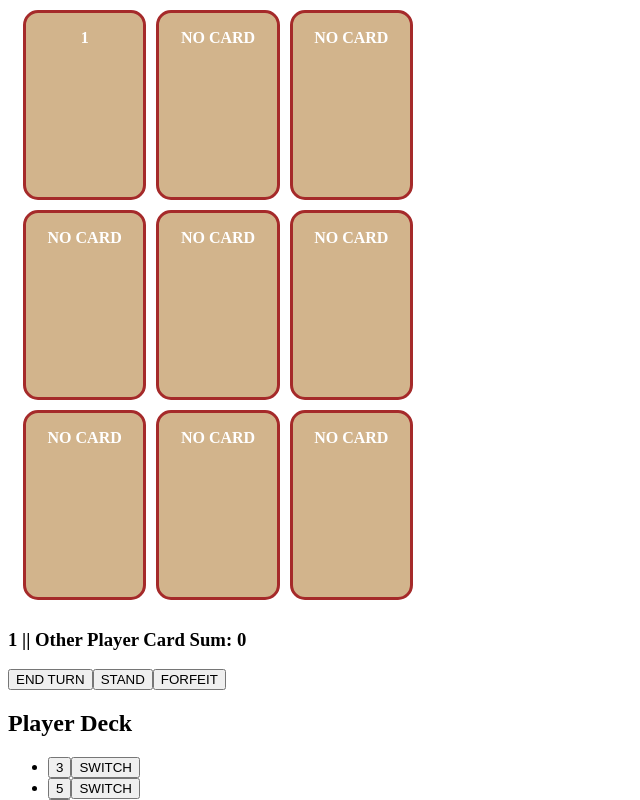
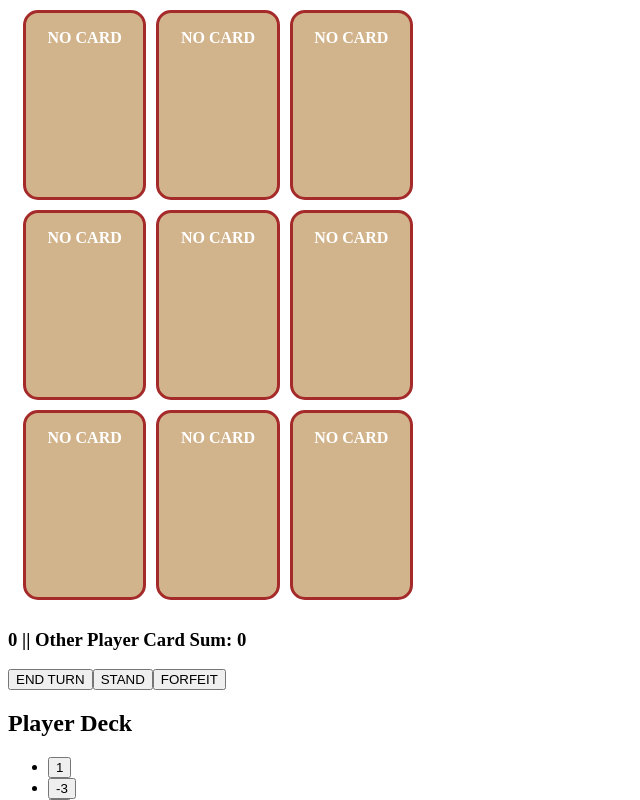
Before and after one commit to alexander-ye/pazaak, a React (Create React App) app: page / in a window 1280 px wide. Both pictures are taken after a click on the button "START GAME". Shown: the top 800 px of the page, without its empty margins (0-640 px from the left). Built offline with nearby package versions, Linux system fonts and the light colour scheme.

Commit message:
Starting to integrate classes with react rendering

```diff
--- a/src/classes/card.js
+++ b/src/classes/card.js
@@ -5,6 +5,7 @@
     this.signSwitchable = signSwitchable;
     this.kind = kind;
     this.special = special;
+    this.played = false;
   }
   getValue() {
     return this.value;
--- a/src/classes/deck.js
+++ b/src/classes/deck.js
@@ -5,14 +5,24 @@
     this.remainingCards = cards;
     this.playedCards = [];
   }
+  getCards() {
+    return this.cards;
+  }
   getSize() {
     return this.size;
+  }
+
+  playNextCard() {
+    const cardToPlay = this.cards.pop();
+    this.size = this.cards.length;
+    this.playedCards = [...this.playedCards, cardToPlay];
+    return cardToPlay;
   }
   shuffleCards() {
     // Fisher-Yates (aka Knuth) Shuffle
     const deckCopy = [...this.cards];
     let currentIndex = this.size;
-    randomIndex;
+    let randomIndex;
 
     // While elements exist to shuffle
     while (currentIndex != 0) {
--- a/src/classes/game.js
+++ b/src/classes/game.js
@@ -2,14 +2,34 @@
 import Deck from "./deck";
 import Player from "./player";
 
-class Game {
-  constructor(players) {
-    this.player = players;
+export default class Game {
+  constructor() {
+    this.players = [];
+    this.mainDeck = [];
   }
+
+  getMainDeck() {
+    return this.mainDeck;
+  }
+
+  resetPlayers() {
+    this.players.map((player) => player.reset());
+  }
+
   generateMainDeck() {
     let out = [1, 2, 3, 4, 5, 6, 7, 8, 9, 10].flatMap((i) => [i, i, i, i]);
     out.map((i) => new Card(i, "plus", false, "mainDeck", null));
-    return out;
+    this.mainDeck = new Deck(out);
+  }
+
+  prepNewRound() {
+    this.resetPlayers();
+    this.generateMainDeck();
+  }
+
+  prepNewGame() {
+    this.resetPlayers();
+    this.generateMainDeck();
   }
 }
 
--- a/src/classes/player.js
+++ b/src/classes/player.js
@@ -1,4 +1,5 @@
 import Card from "./card";
+import Deck from "./deck";
 
 export default class Player {
   constructor(id, name, score, cardSum, sideDeck) {
@@ -7,6 +8,10 @@
     this.score = score;
     this.cardSum = cardSum;
     this.sideDeck = sideDeck;
+    this.hand = [];
+    this.standing = false;
+    this.bust = false;
+    this.winRound = false;
   }
   getScore() {
     return this.score;
@@ -20,31 +25,34 @@
   setCardSum(m) {
     this.cardSum = m;
   }
-  gameReset() {
+  reset() {
     this.score = 0;
     this.cardSum = 0;
+    this.sideDeck = [];
+    this.hand = [];
+    this.standing = false;
+    this.bust = false;
+    this.winRound = false;
   }
   roundReset() {
     this.cardSum = 0;
   }
   generateSideDeck() {
-    let out = [1, 2, 3, 4, 5, 6].flatMap((i) => [i, -i]);
-    // Normal positive and negative 1-6 cards
-    out.map(
-      (i) => new Card(i, i < 0 ? "minus" : "plus", false, "sideDeck", null)
-    );
+    let out = [1, 2, 3, 4, 5, 6].flatMap((i) => [
+      // Plus cards
+      new Card(i, "plus", false, "sideDeck", null),
+      // Minus cards
+      new Card(-i, "minus", false, "sideDeck", null),
+      // Plus-minus cards
+      new Card(i, "plus", true, "sideDeck", null),
+    ]);
     // Tiebreaker card
     out.push(new Card(1, "plus", true, "sideDeck", "tieBreaker"));
-    // +/- 1-6 cards
-    out.push(
-      [1, 2, 3, 4, 5, 6].map((i) => new Card(i, "plus", true, "sideDeck", null))
-    );
-    this.sideDeck = out;
+    this.sideDeck = new Deck(out);
   }
-  generateHand(sideDeck) {
-    let out = [...sideDeck];
-    out.shuffleCards();
-    out = out.slice(0, 4);
+  generateHand() {
+    this.sideDeck.shuffleCards();
+    const out = this.sideDeck.cards.slice(0, 4);
     this.hand = out;
   }
 }
--- a/src/components/LocalGameComponent.js
+++ b/src/components/LocalGameComponent.js
@@ -2,11 +2,12 @@
 import CardComponent from "./CardComponent";
 import PlayerComponent from "./PlayerComponent";
 import DeckComponent from "./DeckComponent";
+import Card from "../classes/card";
+import Game from "../classes/game";
 import Player from "../classes/player";
 
 // TODOS:
 // ROUNDS
-
 // Outscore: 20 or under, greater than opponent
 // Tie: both players same pts
 // Bust: over 20 after turn
@@ -43,35 +44,30 @@
 
   const [currentPlayer, setCurrentPlayer] = useState(0);
 
-  // Decks
-  const [mainDeck, setMainDeck] = useState([]);
-  const [sideDeck, setSideDeck] = useState([]);
   // Round state
   const [setOver, setSetOver] = useState(false);
   const [gameStart, setGameStart] = useState(false);
   const [roundWinner, setRoundWinner] = useState("");
   const [tie, setTie] = useState(false);
   // Player states
-  const [player1, setPlayer1] = useState({
-    id: 0,
-    score: 0,
-    cardSum: 0,
-    cardsPlayed: [0, 0, 0, 0, 0, 0, 0, 0, 0],
-    standing: false,
-    active: false,
-    bust: false,
-    winRound: false,
-  });
-  const [player2, setPlayer2] = useState({
-    id: 1,
-    score: 0,
-    cardSum: 0,
-    cardsPlayed: [0, 0, 0, 0, 0, 0, 0, 0, 0],
-    standing: false,
-    active: false,
-    bust: false,
-    winRound: false,
-  });
+  const newPlayer1 = new Player(0, "Player 1", 0, 0, []);
+  newPlayer1.generateSideDeck();
+  newPlayer1.generateHand();
+  const newPlayer2 = new Player(1, "Player 2", 0, 0, []);
+  newPlayer2.generateSideDeck();
+  newPlayer2.generateHand();
+  const [player1, setPlayer1] = useState(newPlayer1);
+  const [player2, setPlayer2] = useState(newPlayer2);
+
+  const newGame = new Game();
+  newGame.generateMainDeck();
+  newGame.players = [player1, player2];
+
+  // Game
+  const [game, setGame] = useState(newGame);
+
+  // Decks
+  const [mainDeck, setMainDeck] = useState(game.getMainDeck());
 
   const pickWinner = (player) => {
     setRoundWinner(`Player ${player.id + 1}`);
@@ -119,26 +115,6 @@
     }
   }, [setOver]);
 
-  const resetPlayer = (player) => {
-    const out = { ...player };
-    out.score = 0;
-    out.cardSum = 0;
-    out.standing = false;
-    out.active = false;
-    out.bust = false;
-    out.win = false;
-  };
-
-  const resetPlayers = () => {
-    setPlayer1(resetPlayer(player1));
-    setPlayer2(resetPlayer(player2));
-  };
-  const testPlayer = new Player("Hi", 0, 0);
-
-  // const resetPlayers = () => {
-  //   const new1, new2 =
-  // }
-
   const getOtherPlayerState = (playerID) => {
     if (playerID === 0) {
       return player2;
@@ -156,47 +132,6 @@
     }
   };
 
-  const shuffleDeck = (deckArray) => {
-    // Fisher-Yates (aka Knuth) Shuffle
-    const deckArrayCopy = [...deckArray];
-    let currentIndex = deckArray.length,
-      randomIndex;
-
-    // While elements exist to shuffle
-    while (currentIndex != 0) {
-      // Pick remaining element by random
-      randomIndex = Math.floor(Math.random() * currentIndex);
-      currentIndex--;
-
-      // Swap with current element
-      [deckArrayCopy[currentIndex], deckArrayCopy[randomIndex]] = [
-        deckArrayCopy[randomIndex],
-        deckArrayCopy[currentIndex],
-      ];
-    }
-
-    return deckArrayCopy;
-  };
-
-  const generateMainDeck = () => {
-    let out = [1, 2, 3, 4, 5, 6, 7, 8, 9, 10].flatMap((i) => [i, i, i, i]);
-    out = shuffleDeck(out);
-    return out;
-  };
-
-  const generateSideDeck = () => {
-    let out = [1, 2, 3, 4, 5, 6].flatMap((i) => [i, -i, i + 6]);
-    out.push(13, 100);
-    return out;
-  };
-
-  const generatePlayerDeck = () => {
-    let out = [...sideDeck];
-    out = shuffleDeck(out);
-    out = out.slice(0, 4);
-    return out;
-  };
-
   const playAgain = (message) => {
     if (window.confirm(`${message} Play again?`)) {
       return; // TODO
@@ -206,24 +141,24 @@
   };
 
   const newRound = () => {
-    setMainDeck(generateMainDeck());
-    resetPlayers();
+    setGame(game.prepNewRound());
   };
 
-  const resetRound = () => {
-    setMainDeck(generateMainDeck());
-    setSideDeck(generateSideDeck());
+  const resetGame = () => {
+    newGame.resetPlayers();
+    newGame.generateMainDeck();
+    newGame.mainDeck.shuffleCards();
   };
 
   // Create and shuffle main deck
   useEffect(() => {
-    resetRound();
+    resetGame();
   }, []);
 
-  const dealMainDeckCard = (numCardsPlayed, cardSum) => {
-    if (numCardsPlayed < 9 && cardSum < 20) {
+  const dealMainDeckCard = (cardSum) => {
+    if (mainDeck.playedCards.size < 9 && cardSum < 20) {
       const workingMainDeck = [...mainDeck];
-      const cardToDeal = workingMainDeck.pop();
+      const cardToDeal = workingMainDeck.playNextCard();
       setMainDeck(workingMainDeck);
       return cardToDeal;
     } else {
@@ -236,16 +171,14 @@
   // 1. Deal main deck card
   // 2. Play cards
   // 3. End turn
-
   if (gameStart) {
     if (!switchingTurns) {
       return (
         <PlayerComponent
           currentPlayer={currentPlayer}
           switchPlayer={switchPlayer}
-          generatePlayerDeck={generatePlayerDeck}
           dealMainDeckCard={dealMainDeckCard}
-          player={currentPlayer === 0 ? player1 : player2}
+          player={currentPlayer === 0 ? newPlayer1 : newPlayer2}
           setPlayer={currentPlayer === 0 ? setPlayer1 : setPlayer2}
           getOtherPlayerState={getOtherPlayerState}
           local
--- a/src/components/PlayerComponent.js
+++ b/src/components/PlayerComponent.js
@@ -3,21 +3,20 @@
 import Card from "./CardComponent";
 
 const PlayerComponent = ({
+  player,
   currentPlayer,
   switchPlayer,
-  generatePlayerDeck,
   dealMainDeckCard,
-  player,
   setPlayer,
   getOtherPlayerState,
-  local
+  local,
 }) => {
   const [handDisabled, setHandDisabled] = useState(true);
   const [cardsPlayed, setCardsPlayed] = useState([0, 0, 0, 0, 0, 0, 0, 0, 0]);
   const [numCardsPlayed, setNumCardsPlayed] = useState(0);
   const [handCardPlayed, setHandCardPlayed] = useState(false);
   const ID = player.id;
-  const playerDeck = generatePlayerDeck();
+  const sideDeck = player.sideDeck;
 
   // If cardSum === 20 {setStanding(true)}
 
@@ -147,7 +146,7 @@
 
       <h2>Player Deck</h2>
       <ul>
-        {playerDeck.map((i) => (
+        {sideDeck.getCards().map((card) => (
           <li>
             <Card
               handDisabled={
@@ -158,7 +157,7 @@
               }
               cardSum={player.cardSum}
               playCard={playHandCard}
-              cardNumber={i}
+              cardNumber={card.getValue()}
             />
           </li>
         ))}
```
Also changed, not shown: src/classes/hand.js (added, +9 -0 lines).
